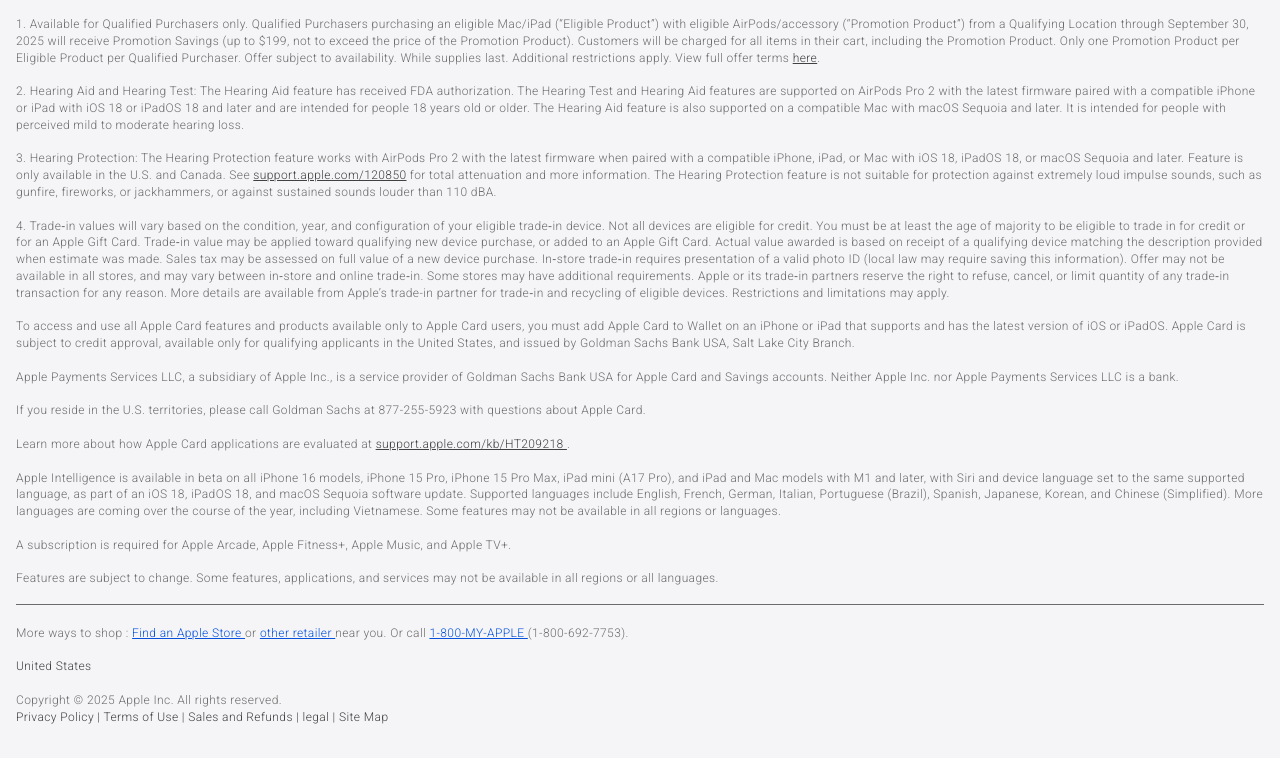
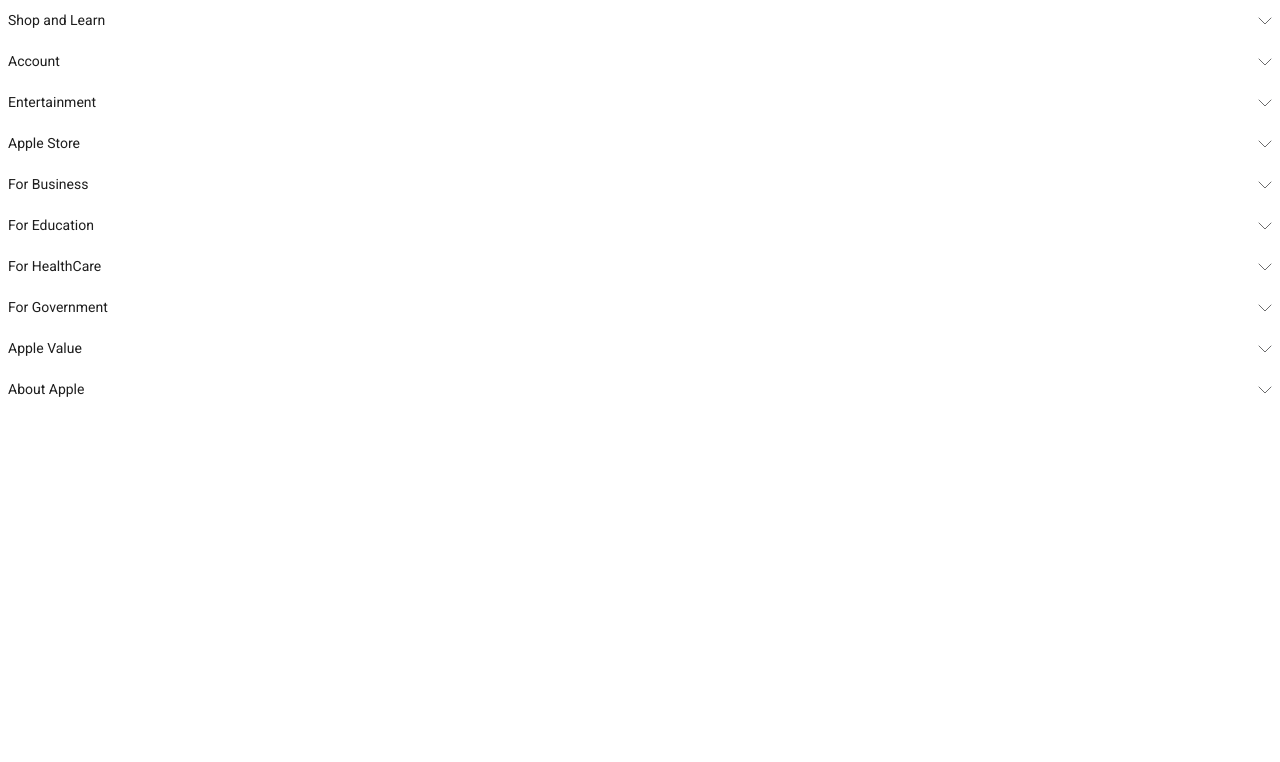
Before and after one commit to neoayus/react-apple.com, a React (Vite) app: page / in a window 1280 px wide. Shown: the top 762 px of the page. Built offline with nearby package versions, Linux system fonts and the light colour scheme.

Commit message:
feat: add list rendering on dropdwon menu

```diff
--- a/src/App.jsx
+++ b/src/App.jsx
@@ -4,12 +4,13 @@
 // import Card from "./AppleClone/Card";
 // import ProductTab from "./AppleClone/ProductTab";
 // import Slider from './AppleClone/Slider'
-import Footer from './AppleClone/Footer'
+// import Footer from './AppleClone/Footer'
+import DropDownList from './AppleClone/DropDown.jsx';
+
 function App() {
   return (
     <>
-      {/* <Slider /> */}
-      <Footer />
+      <DropDownList />
     </>
   );
 }
--- a/src/AppleClone/DropDown.css
+++ b/src/AppleClone/DropDown.css
@@ -13,8 +13,8 @@
     align-items: center;
 }
 
-.list:last-child{
-    border-bottom: .6px solid #1e1e1e;
+.list li{
+    /* border-bottom: .6px solid #1e1e1e; */
 }
 /* SubList() */
 .sublist{
--- a/src/AppleClone/DropDown.jsx
+++ b/src/AppleClone/DropDown.jsx
@@ -1,30 +1,64 @@
-import { Children, useState } from 'react';
+import { useState } from 'react';
 import './DropDown.css';
 
+var dropdownList = [
+  {
+    listItem: "Shop and Learn",
+    sublist : ["Store", "Mac", "iPad", "Watch", "Vision", "AirPods", "Tv & Home", "AirTag", "Accessories", "Gift Cards"],
+  },
+  {
+    listItem : "Account",
+    sublist : ["Manage Your Apple Account", "Apple Store Account", "iCloud.com"],
+  },
+  {
+    listItem : "Entertainment",
+    sublist : ["Apple One", "Apple TV+", "Apple Music", "Apple Arcade", "Apple Fitness+", "Apple News+", "Apple Podcasts", "Apple Books", "Apple Store"],
+  },
+  {
+    listItem : "Apple Store",
+    sublist : ["Find a Store", "Genius Bar", "Today at Apple", "Group Reservations", "Apple Camp", "Apple Store App", "Apple Trade in", "Financing", "Carrer Deasl at Apple", "Shopping Help"],
+  },
+  {
+    listItem : "For Business",
+    sublist : ["Apple and Business", "Shop for Business"],
+  },
+  {
+    listItem : "For Education",
+    sublist : ["Apple and Education", "Shop for K-12", "Shop for College"],
+  },
+  {
+    listItem : "For HealthCare",
+    sublist : ["Apple and HealthCare"],
+  },
+  {
+    listItem : "For Government",
+    sublist : ["Apple and Government", "Shop for Veterans and Military", "Shop for State and Local Employees", "Shop for Genera Employees"],
+  },
+  {
+    listItem : "Apple Value",
+    sublist : ["Accessibility", "Education", "Environment", "Inclusion and Diversity", "Privacy", "Racial Eqity and Justice", "Suupy Chain Innovation"],
+  },
+  {
+    listItem : "About Apple",
+    sublist : ["Newsroom", "Apple Leadership", "Carrer Oppurtunity", "Investors", "Ethics & Compliance", "Events", "Contact Apple"],
+  },
+];
+
 export default function DropDown(){
-
   return(
     <ul className='list'>
-      <UlLi> Shop and Learn </UlLi>
-      {/* <UlLi> Account </UlLi>
-      <UlLi> Entertainment </UlLi>
-      <UlLi> Apple Store </UlLi>
-      <UlLi> For Business </UlLi>
-      <UlLi> For Education </UlLi>
-      <UlLi> For HealthCare </UlLi>
-      <UlLi> For Government </UlLi>
-      <UlLi> Apple Values </UlLi>
-      <UlLi> About Apple </UlLi> */}
+      {
+        dropdownList.map((item)=> <ListItem sublist={item.sublist}> {item.listItem} </ListItem>)
+      }
     </ul>
   )
 }
 
-function UlLi({children}){
+function ListItem({children, sublist}){
 
   const [open, setOpen] = useState(false);
 
   function handleClick(){
-    console.log()
     setOpen((open)=> !open);
   }
 
@@ -38,11 +72,12 @@
           }
         </div>
       </li>
-      {open && <SubList items={["Store", "Mac", "iPad", "Watch", "Vision", "AirPods", "Tv & Home", "AirTag", "Accessories", "Gift Cards"]}/> }
+      {open && <SubList items={sublist}/> }
     </>
   )
 }
 
+//
 
 function SubList({items}){
   return(
```
